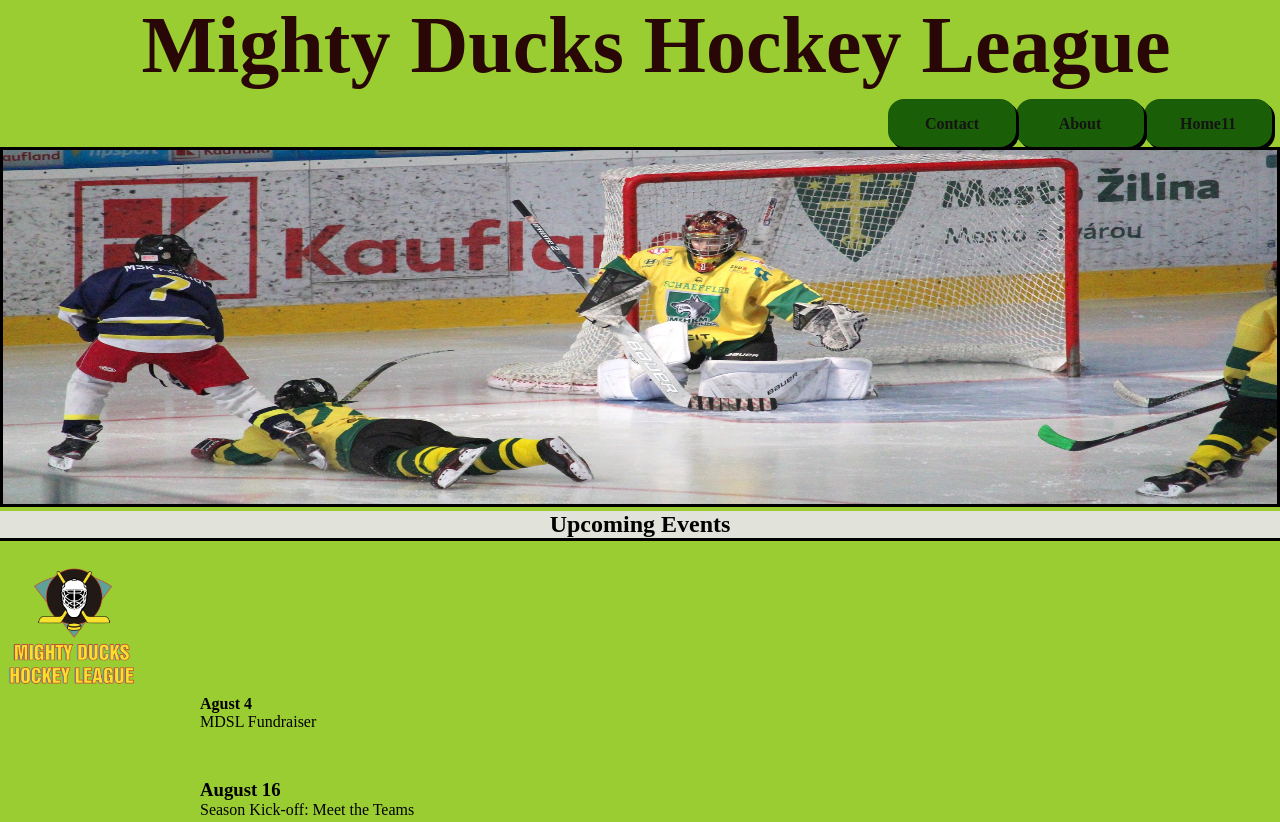
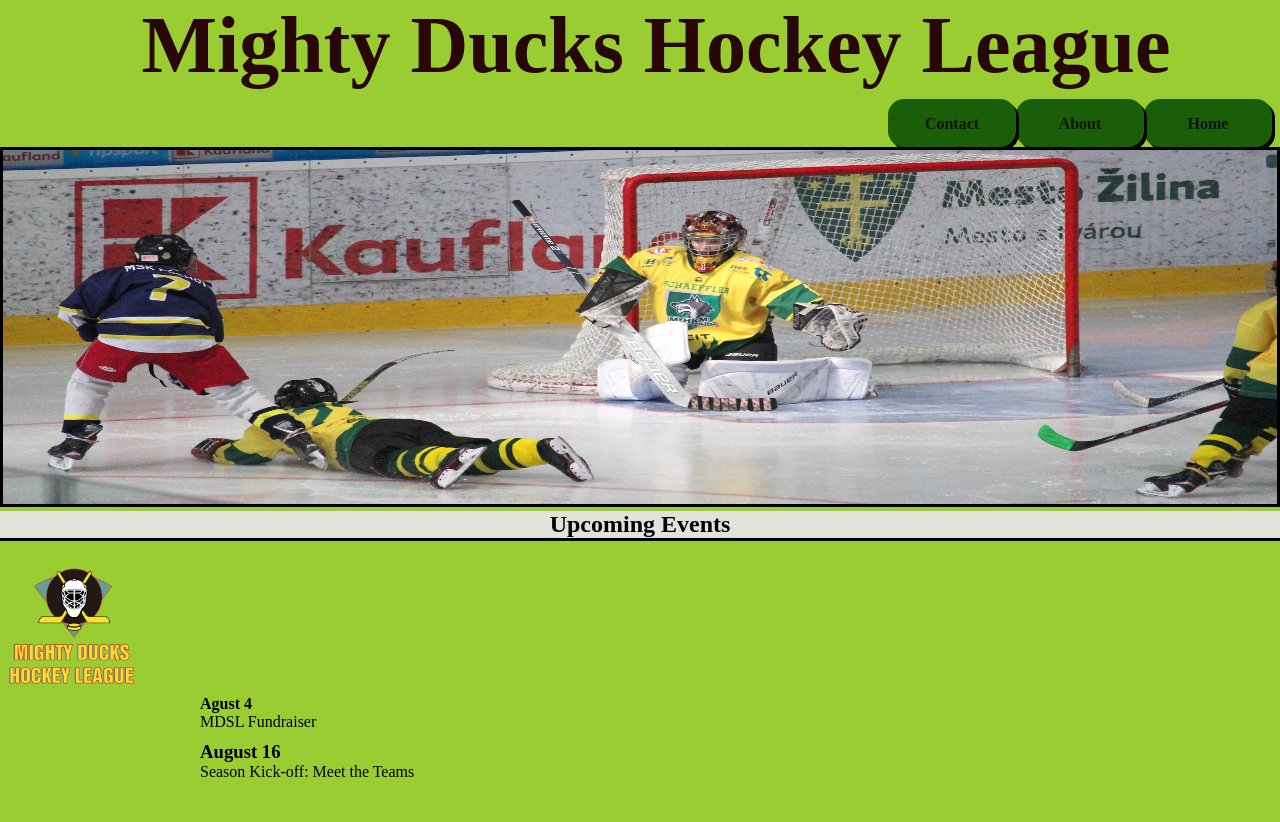
Before and after one commit to MaiteCabrera/CabreraMaite-FE13-TN-MindHub, a plain HTML site: page index.html in a window 1280 px wide. Shown: the top 822 px of the page. Drawn offline with Linux system fonts and the light colour scheme.

Commit message:
Modificación y intento de arreglar home

```diff
--- a/assets/CSS/style.css
+++ b/assets/CSS/style.css
@@ -45,6 +45,7 @@ div img {
     padding-bottom: 0.5rem;
     top: 1em;
 
+
 }
 
 nav >a {
@@ -60,6 +61,7 @@ nav >a {
     font-weight: bold;
     float: right;
     box-shadow: 3px 3px rgb(0,0,0);
+
 
 }
 
@@ -86,3 +88,7 @@ article{
 footer{
     text-align: center;
 }
+
+#data{
+    padding-bottom: 10px;
+}
--- a/index.html
+++ b/index.html
@@ -14,7 +14,7 @@
     <header>
         <h1>Mighty Ducks Hockey League</h1>
         <nav >
-            <a href="#" >Home11</a>
+            <a href="#" >Home</a>
             <a href="./About.html">About </a>
             <a href="./contact.html">Contact</a>
         </nav>
@@ -28,7 +28,7 @@
         <section>
             <h2>Upcoming Events</h2>
             <img id="logo"src="./assets/img/LogoMightyDucks-01.png" height="150" alt="Logo">
-            <article>
+            <article id="data">
                 <h4>Agust 4</h4>
                     <p>MDSL Fundraiser</p>
             </article>
```
